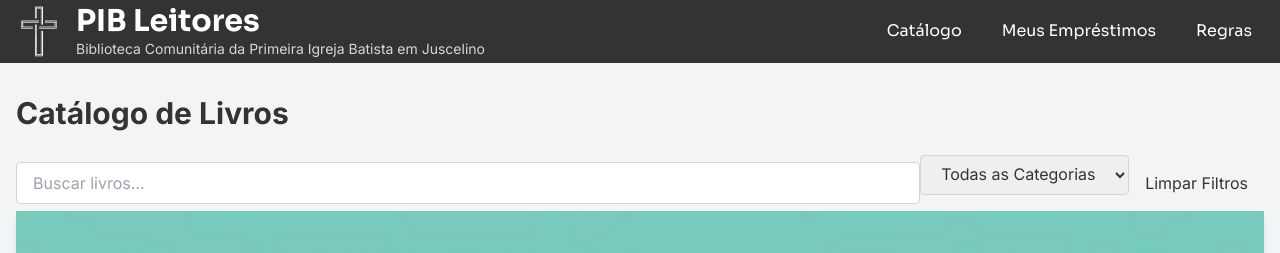
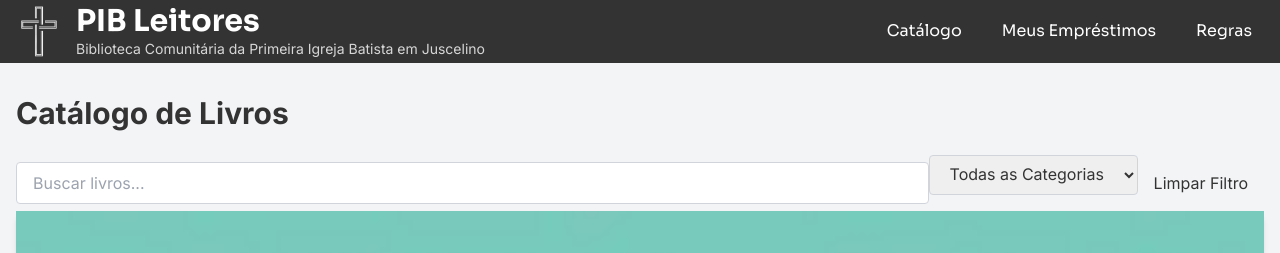
Before and after one commit to Demerbr/leitores-web, a Next.js app: page / in a window 1280 px wide. Shown: the top 253 px of the page. Built offline with nearby package versions, Linux system fonts and the light colour scheme.

Commit message:
fix: corrigir texto do botão de limpar filtros

```diff
--- a/src/modules/Home/index.tsx
+++ b/src/modules/Home/index.tsx
@@ -98,7 +98,7 @@ export function HomeModule(){
           onClick={clearFilters}
           className="ml-4 px-4 py-2 bg-gray-200 text-gray-700 rounded hover:bg-gray-300 transition duration-300"
         >
-          Limpar Filtros
+          Limpar Filtro
         </button>
       </div>
       <BookList
```
